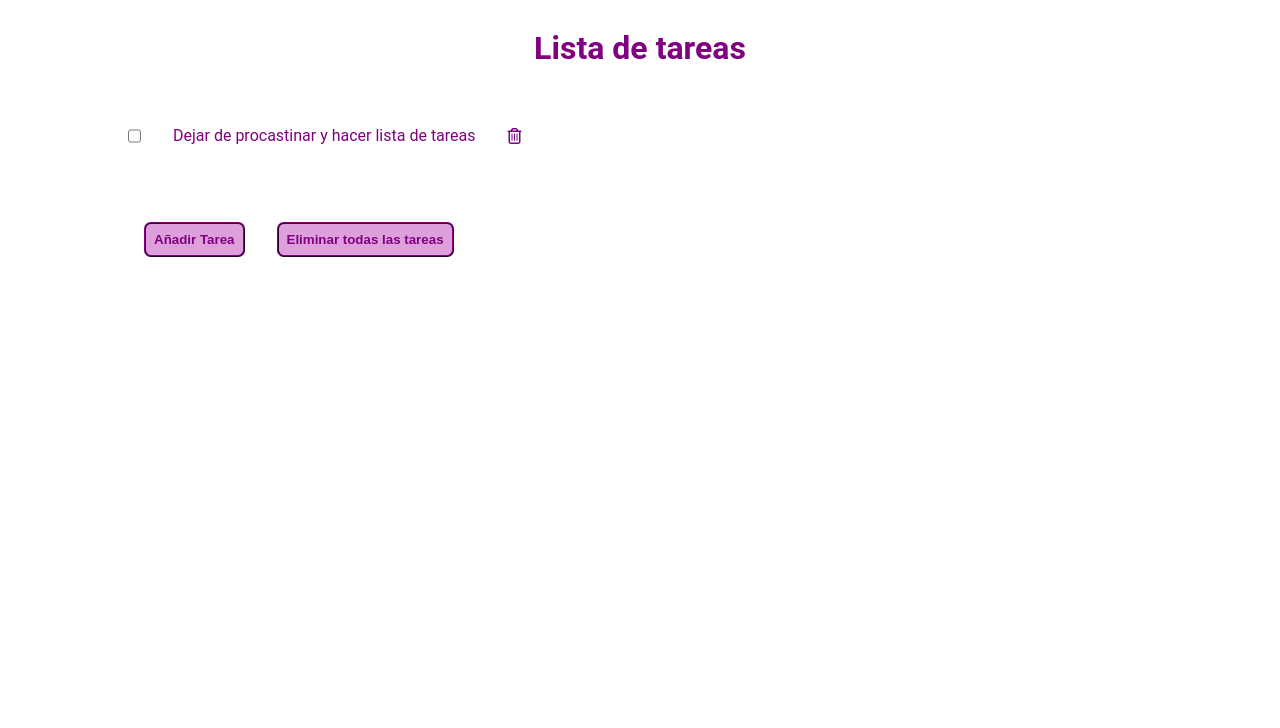
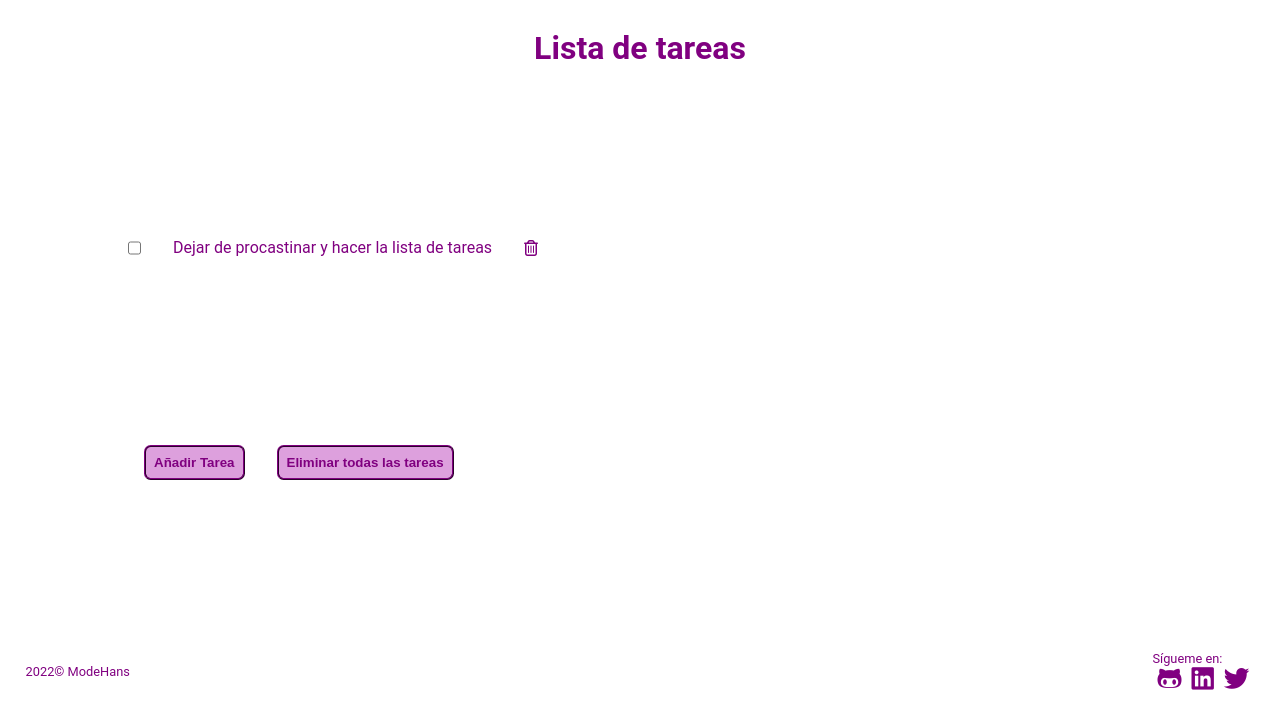
Before and after one commit to modehans/listado_tareas, a React (Create React App) app: page / in a window 1280 px wide. Shown: the top 728 px of the page. Built offline with nearby package versions, Linux system fonts and the light colour scheme.

Commit message:
Create Footer

```diff
--- a/src/components/App.js
+++ b/src/components/App.js
@@ -5,11 +5,12 @@ import { v4 as uuid } from 'uuid';
 import ls from '../services/localStorage';
 import Header from './Header';
 import Button from './Button';
+import Footer from './Footer';
 
 function App() {
   const INITIAL_TASK = {
     id: 'initialTask',
-    task: 'Dejar de procastinar y hacer lista de tareas',
+    task: 'Dejar de procastinar y hacer la lista de tareas',
     completed: false,
   };
   //Variables de estado
@@ -17,6 +18,8 @@ function App() {
   const [newTask, setNewTask] = useState('');
   const [isFormHidden, setFormHidden] = useState(true);
   const [isDisable, setIsDisable] = useState(true);
+  const [wordCounter, setWordCounter] = useState(0);
+  const [chartCounter, setChartCounter] = useState(0);
 
   useEffect(() => {
     ls.set('lstasks', tasks);
@@ -44,7 +47,6 @@ function App() {
   const handleClickSaveNewTask = (ev) => {
     ev.preventDefault();
     const newTaskObj = { id: uuid(), task: newTask, completed: false };
-    console.log(tasks);
     if (tasks.length === 0 || tasks[0].id === 'initialTask') {
       setTasks([newTaskObj]);
     } else {
@@ -55,8 +57,6 @@ function App() {
     setIsDisable(true);
   };
 
-  const [wordCounter, setWordCounter] = useState(0);
-  const [chartCounter, setChartCounter] = useState(0);
   const renderFormNewTask = () => {
     if (isFormHidden === false) {
       return (
@@ -74,7 +74,7 @@ function App() {
               id="newText"
               cols="30"
               rows="5"
-              placeholder="Procastinando, no se llega a ningún lado. Aunque tampoco quiero ir a ningún otro sitio..."
+              placeholder="Por ej: Procastinando, no se llega a ningún lado. Aunque tampoco quiero ir a ningún otro sitio..."
               onChange={handleChangeNewTask}
               value={newTask}
             ></textarea>
@@ -148,6 +148,7 @@ function App() {
         </section>
         {renderFormNewTask()}
       </main>
+      <Footer />
     </div>
   );
 }
--- /dev/null
+++ b/src/components/Footer.js
@@ -0,0 +1,44 @@
+import '../styles/components/Footer.scss';
+const Footer = () => {
+  return (
+    <footer className="footer">
+      <p className="footer__text">2022&copy; ModeHans</p>
+      <nav className="footer__nav">
+        <p>Sígueme en:</p>
+        <ul className="footer__links">
+          <li className="footer__list">
+            <a
+              href="https://github.com/modehans"
+              target="_blank"
+              rel="noopener noreferrer"
+            >
+              <i className="fa-brands fa-github-alt  fa-2x"></i>
+            </a>
+          </li>
+
+          <li className="footer__list">
+            <a
+              href="https://www.linkedin.com/in/monicaglezsanch/"
+              target="_blank"
+              rel="noopener noreferrer"
+            >
+              <i className="fa-brands fa-linkedin fa-2x"></i>
+            </a>
+          </li>
+
+          <li className="footer__list">
+            <a
+              href="https://twitter.com/ModeHans"
+              target="_blank"
+              rel="noopener noreferrer"
+            >
+              <i className="fa-brands fa-twitter fa-2x"></i>
+            </a>
+          </li>
+        </ul>
+      </nav>
+    </footer>
+  );
+};
+
+export default Footer;
--- a/src/styles/App.scss
+++ b/src/styles/App.scss
@@ -11,9 +11,10 @@
 
 .main {
   width: 80%;
+  min-height: 60vh;
   display: flex;
   flex-direction: column;
-  justify-content: center;
+  justify-content: space-evenly;
   gap: 30px;
 
 }
--- /dev/null
+++ b/src/styles/components/Footer.scss
@@ -0,0 +1,23 @@
+.footer {
+  width: 100%;
+  height: auto;
+  display: flex;
+  justify-content: space-between;
+  align-items: center;
+  padding: 1em 2em;
+  color: purple;
+  font-size: 0.8rem;
+
+
+  &__links {
+    display: flex;
+    flex-direction: row;
+    justify-content: flex-end;
+  }
+}
+
+.fa-brands {
+  color: purple;
+  list-style: none;
+  padding: 0 5px;
+}
```
